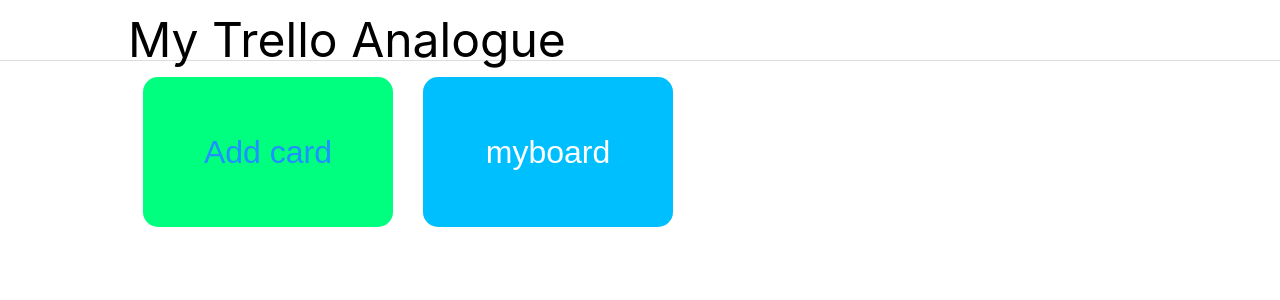
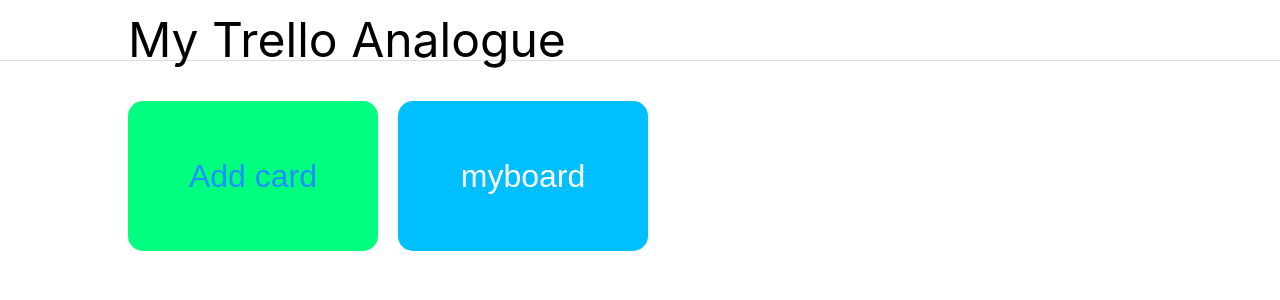
Before and after one commit to summerlightningman/my-trello-analogue, a React (Create React App) app: page / in a window 1280 px wide. Shown: the top 300 px of the page. Built offline with nearby package versions, Linux system fonts and the light colour scheme.

Commit message:
refactoring

```diff
--- a/src/components/App/App.tsx
+++ b/src/components/App/App.tsx
@@ -18,6 +18,7 @@
   padding: 10px 10%;
   border-bottom: 1px solid #0002;
   font-size: 48px;
+  margin-bottom: 40px;
 `;
 
 const App: FC = () => {
--- /dev/null
+++ b/src/components/Board/board-card.ts
@@ -0,0 +1,36 @@
+import styled from "styled-components";
+
+export interface BoardCardProps {
+    background?: string,
+    hoverBackground?: string,
+    activeBackground?: string
+}
+
+export const BoardCard = styled.li<BoardCardProps>`
+  width: 250px;
+  height: 150px;
+
+  margin: 0 20px 20px 0;
+  display: flex;
+  flex-direction: column;
+  justify-content: center;
+  align-items: center;
+  border-radius: 15px;
+  cursor: pointer;
+  color: white;
+  background: ${props => props.background || '#00BFFF'};
+
+  &:hover {
+    background: ${props => props.hoverBackground || '#1E90FF'};
+  }
+
+  &:active {
+    background: ${props => props.activeBackground || '#4682B4'};
+  }
+`;
+
+export const BoardCardLabel = styled.span`
+  text-decoration: none;
+  font-family: "Century Gothic", sans-serif;
+  font-size: 32px;
+`;
--- a/src/components/Board/board-card.tsx
+++ /dev/null
@@ -1,21 +0,0 @@
-import styled from "styled-components";
-
-export const BoardCard = styled.li`
-  width: 250px;
-  height: 150px;
-
-  margin: 0 15px 10px 15px;
-  display: flex;
-  flex-direction: column;
-  justify-content: center;
-  align-items: center;
-  border-radius: 15px;
-  cursor: pointer;
-  color: white;
-`;
-
-export const BoardCardLabel = styled.span`
-  text-decoration: none;
-  font-family: "Century Gothic", sans-serif;
-  font-size: 32px;
-`;
--- a/src/components/Board/board-list-item-add/board-list-item-add.tsx
+++ b/src/components/Board/board-list-item-add/board-list-item-add.tsx
@@ -6,16 +6,9 @@
 import {BoardActionTypes} from "../../../store/types/board";
 import {Board} from "../../../types/board";
 
-import {BoardCard, BoardCardLabel} from "../board-card";
+import {BoardCard, BoardCardLabel, BoardCardProps} from "../board-card";
 import {ButtonsPanel, ButtonAdd, ButtonCancel} from "../../buttons";
 
-const BoardItemAdd = styled(BoardCard)`
-  background: #00FF7F;
-
-  &:hover {
-    background: #3CB371;
-  }
-`;
 
 const BoardItemAddLabel = styled(BoardCardLabel)`
   color: #1E90FF;
@@ -55,7 +48,6 @@
   border-bottom: 1px solid #1E90FF;
   padding: 0 0 5px 6px;
   font-size: 20px;
-
 `;
 
 
@@ -65,7 +57,6 @@
 
     const switchIsAddingBoard: MouseEventHandler<HTMLButtonElement | HTMLFormElement> = () =>
         dispatch({type: BoardActionTypes.SWITCH_IS_ADDING_BOARD, payload: !isAddingBoard});
-
 
     const handleInput: FormEventHandler<HTMLInputElement> = e =>
         dispatch({type: BoardActionTypes.SET_NEW_BOARD_NAME, payload: e.currentTarget.value});
@@ -77,7 +68,7 @@
         dispatch({type: BoardActionTypes.ADD_BOARD, payload: board});
         dispatch({type: BoardActionTypes.SET_NEW_BOARD_NAME, payload: ''});
         dispatch({type: BoardActionTypes.SWITCH_IS_ADDING_BOARD, payload: false});
-    }
+    };
 
     const handleKeyPress: KeyboardEventHandler<HTMLInputElement> = e => e.key === 'Enter' && addBoard();
 
@@ -102,10 +93,15 @@
         <BoardItemAddLabel>Add card</BoardItemAddLabel>
     </BoardItemAddButton>;
 
+    const boardColors: BoardCardProps = {
+        background: '#00FF7F',
+        hoverBackground: '#3CB371'
+    }
+
     return (
-        <BoardItemAdd>
+        <BoardCard {...boardColors}>
             {isAddingBoard ? input : button}
-        </BoardItemAdd>
+        </BoardCard>
     );
 };
 
--- a/src/components/Board/board-list-item/board-list-item.tsx
+++ b/src/components/Board/board-list-item/board-list-item.tsx
@@ -1,23 +1,10 @@
 import {FC, MouseEventHandler} from 'react';
 
 import {useHistory} from "react-router-dom";
-import styled from "styled-components";
 
 import {BoardListItemProps} from "../../../types/board";
 import {BoardCard, BoardCardLabel} from "../board-card";
 
-
-const BoardListItemCard = styled(BoardCard)`
-  background: #00BFFF;
-
-  &:hover {
-    background: #1E90FF;
-  }
-
-  &:active {
-    background: #4682B4;
-  }
-`
 
 const BoardListItem: FC<BoardListItemProps> = ({id, name}) => {
     const history = useHistory();
@@ -27,9 +14,9 @@
     }
 
     return (
-        <BoardListItemCard onClick={goToBoard}>
+        <BoardCard onClick={goToBoard}>
             <BoardCardLabel>{name}</BoardCardLabel>
-        </BoardListItemCard>
+        </BoardCard>
     );
 };
 
```
Also changed, not shown: src/components/buttons.ts (line endings or trailing spaces).
